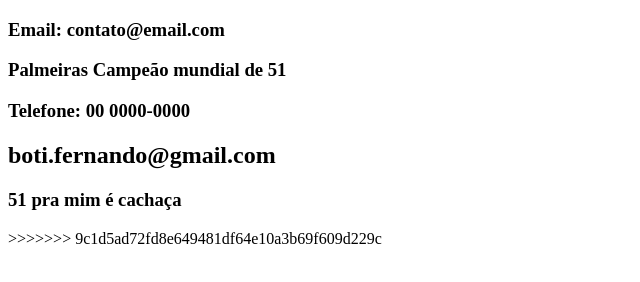
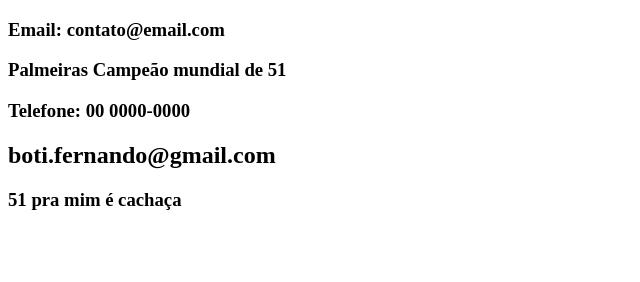
Before and after one commit to AldimarSantana/projeto-curso-git, a plain HTML site: page contato.html in a window 1280 px wide. Shown: the whole page, without its empty margins (0-640 px from the left). Drawn offline with Linux system fonts and the light colour scheme.

Commit message:
removido trecho de correção git na cabeçalho de contato

```diff
--- a/contato.html
+++ b/contato.html
@@ -13,7 +13,6 @@
             <h2>boti.fernando@gmail.com</h2>
 
             <h3>51 pra mim é cachaça</h3>
->>>>>>> 9c1d5ad72fd8e649481df64e10a3b69f609d229c
         </div>
     </body>
 </html>
```
